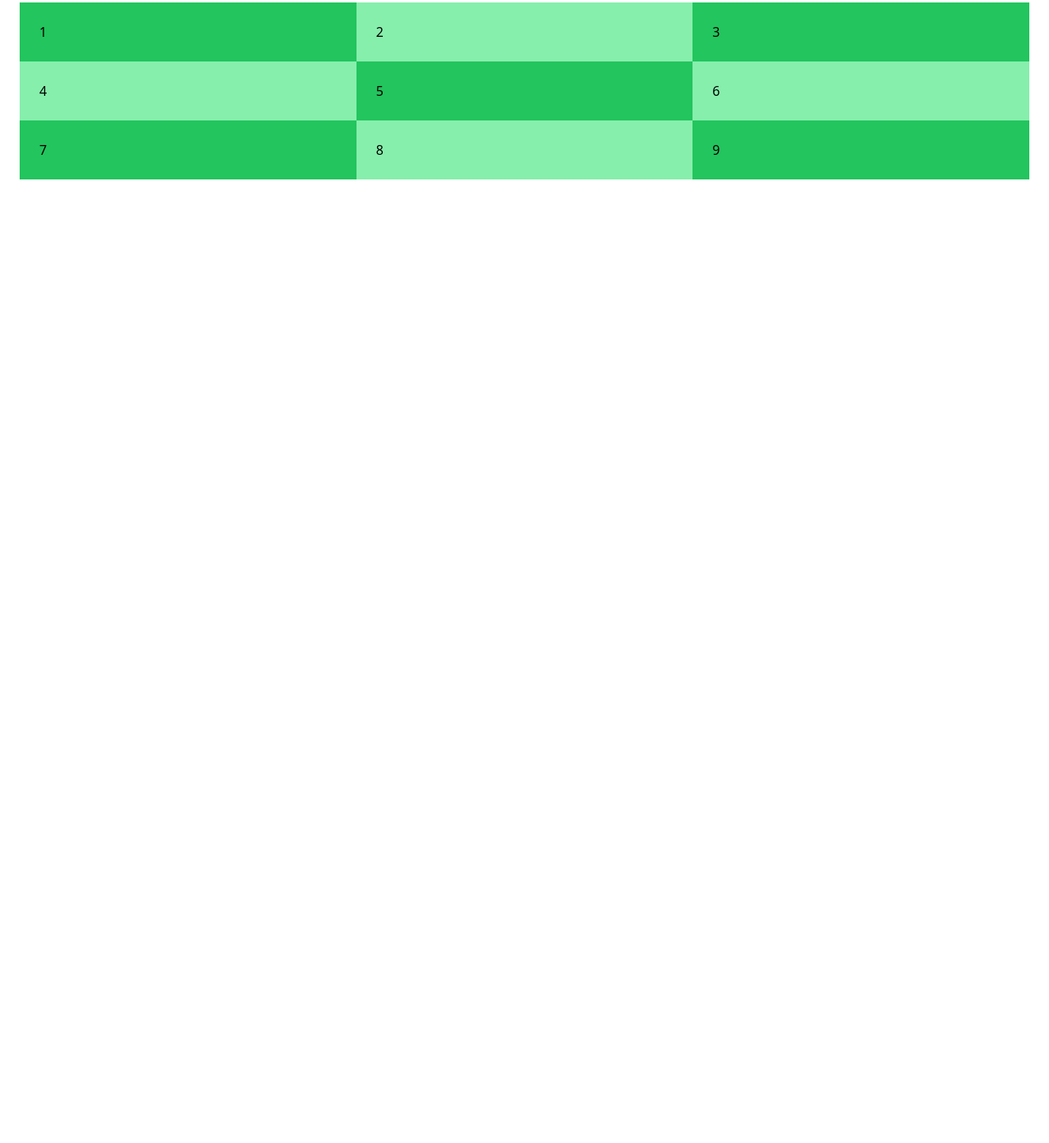
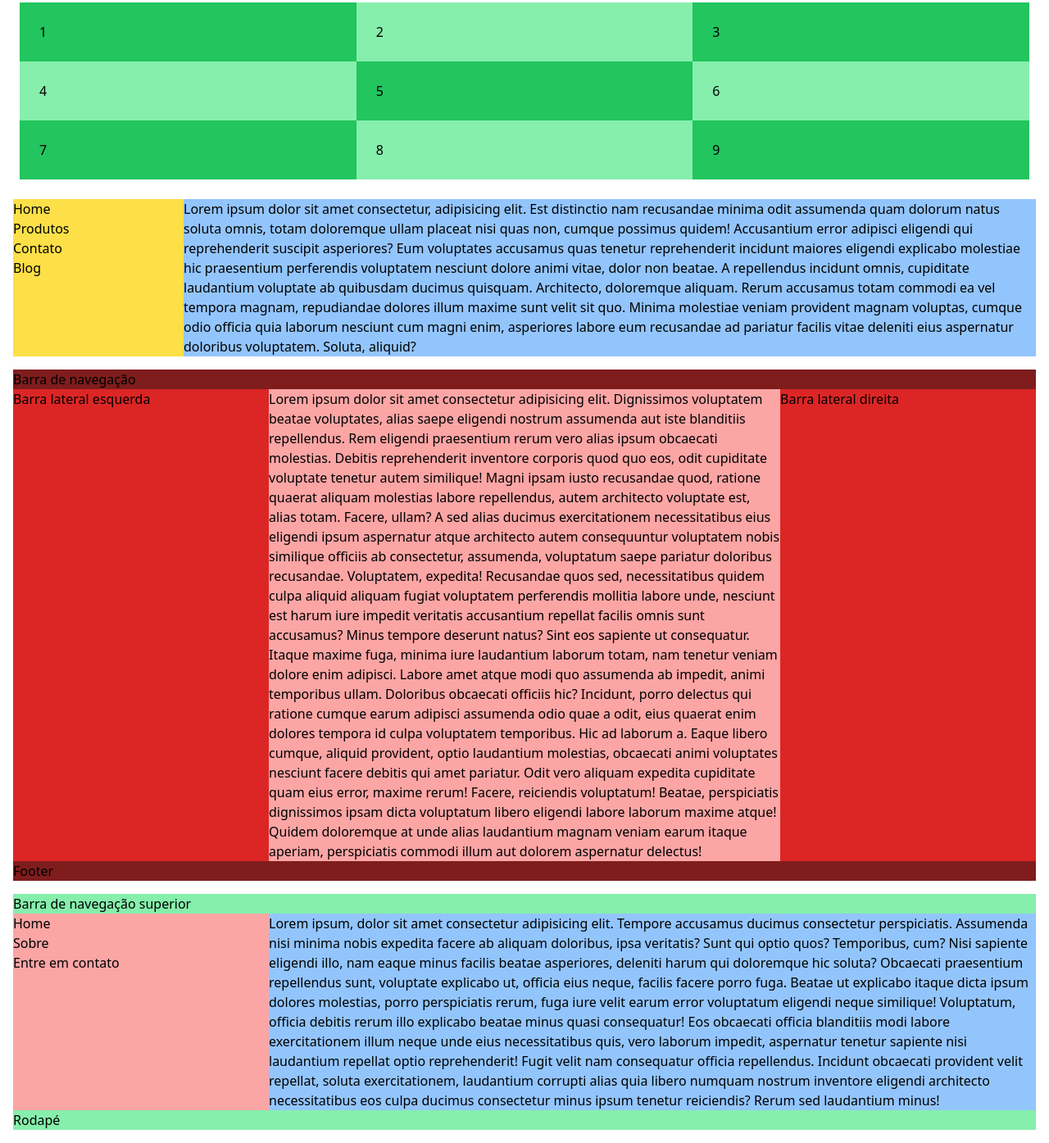
Before and after one commit to BrunoRisso58/curso-tailwindcss, a website: page 5 - Grid com Tailwind/src/index.html in a window 1280 px wide. Shown: the part 93-1488 px from the top of the page at 82% size. Before the commit the page ends 800 px from the top, so only its background shows below. Drawn offline with Linux system fonts and the light colour scheme.

Commit message:
Exercício 8

```diff
--- a/5 - Grid com Tailwind/src/index.html
+++ b/5 - Grid com Tailwind/src/index.html
@@ -32,6 +32,59 @@
     <div class="bg-green-500 p-6">9</div>
   </div>
 
+  <!-- largura das colunas -->
+  <div class="grid grid-cols-6 m-4">
+    <div class="col-span-1 bg-yellow-300">
+      <ul>
+        <li>Home</li>
+        <li>Produtos</li>
+        <li>Contato</li>
+        <li>Blog</li>
+      </ul>
+    </div>
+    <div class="col-span-5 bg-blue-300">
+      Lorem ipsum dolor sit amet consectetur, adipisicing elit. Est distinctio nam recusandae minima odit assumenda quam dolorum natus soluta omnis, totam doloremque ullam placeat nisi quas non, cumque possimus quidem!
+      Accusantium error adipisci eligendi qui reprehenderit suscipit asperiores? Eum voluptates accusamus quas tenetur reprehenderit incidunt maiores eligendi explicabo molestiae hic praesentium perferendis voluptatem nesciunt dolore animi vitae, dolor non beatae.
+      A repellendus incidunt omnis, cupiditate laudantium voluptate ab quibusdam ducimus quisquam. Architecto, doloremque aliquam. Rerum accusamus totam commodi ea vel tempora magnam, repudiandae dolores illum maxime sunt velit sit quo.
+      Minima molestiae veniam provident magnam voluptas, cumque odio officia quia laborum nesciunt cum magni enim, asperiores labore eum recusandae ad pariatur facilis vitae deleniti eius aspernatur doloribus voluptatem. Soluta, aliquid?
+    </div>
+  </div>
+
+  <div class="grid grid-cols-4 m-4">
+    <p class="col-span-4 bg-red-900">Barra de navegação</p>
+    <div class="col-span-1 bg-red-600">Barra lateral esquerda</div>
+    <div class="col-span-2 bg-red-300">Lorem ipsum dolor sit amet consectetur adipisicing elit. Dignissimos voluptatem beatae voluptates, alias saepe eligendi nostrum assumenda aut iste blanditiis repellendus. Rem eligendi praesentium rerum vero alias ipsum obcaecati molestias.
+    Debitis reprehenderit inventore corporis quod quo eos, odit cupiditate voluptate tenetur autem similique! Magni ipsam iusto recusandae quod, ratione quaerat aliquam molestias labore repellendus, autem architecto voluptate est, alias totam.
+    Facere, ullam? A sed alias ducimus exercitationem necessitatibus eius eligendi ipsum aspernatur atque architecto autem consequuntur voluptatem nobis similique officiis ab consectetur, assumenda, voluptatum saepe pariatur doloribus recusandae. Voluptatem, expedita!
+    Recusandae quos sed, necessitatibus quidem culpa aliquid aliquam fugiat voluptatem perferendis mollitia labore unde, nesciunt est harum iure impedit veritatis accusantium repellat facilis omnis sunt accusamus? Minus tempore deserunt natus?
+    Sint eos sapiente ut consequatur. Itaque maxime fuga, minima iure laudantium laborum totam, nam tenetur veniam dolore enim adipisci. Labore amet atque modi quo assumenda ab impedit, animi temporibus ullam.
+    Doloribus obcaecati officiis hic? Incidunt, porro delectus qui ratione cumque earum adipisci assumenda odio quae a odit, eius quaerat enim dolores tempora id culpa voluptatem temporibus. Hic ad laborum a.
+    Eaque libero cumque, aliquid provident, optio laudantium molestias, obcaecati animi voluptates nesciunt facere debitis qui amet pariatur. Odit vero aliquam expedita cupiditate quam eius error, maxime rerum! Facere, reiciendis voluptatum!
+    Beatae, perspiciatis dignissimos ipsam dicta voluptatum libero eligendi labore laborum maxime atque! Quidem doloremque at unde alias laudantium magnam veniam earum itaque aperiam, perspiciatis commodi illum aut dolorem aspernatur delectus!</div>
+    <div class="col-span-1 bg-red-600">Barra lateral direita</div>
+    <p class="col-span-4 bg-red-900">Footer</p>
+  </div>
+
+  <!-- exercício 8 -->
+  <div class="grid grid-cols-4 m-4">
+    <p class="col-span-4 bg-green-300">Barra de navegação superior</p>
+    <div class="col-span-1 bg-red-300">
+      <ul>
+        <li>Home</li>
+        <li>Sobre</li>
+        <li>Entre em contato</li>
+      </ul>
+    </div>
+    <div class="col-span-3 bg-blue-300">
+      Lorem ipsum, dolor sit amet consectetur adipisicing elit. Tempore accusamus ducimus consectetur perspiciatis. Assumenda nisi minima nobis expedita facere ab aliquam doloribus, ipsa veritatis? Sunt qui optio quos? Temporibus, cum?
+      Nisi sapiente eligendi illo, nam eaque minus facilis beatae asperiores, deleniti harum qui doloremque hic soluta? Obcaecati praesentium repellendus sunt, voluptate explicabo ut, officia eius neque, facilis facere porro fuga.
+      Beatae ut explicabo itaque dicta ipsum dolores molestias, porro perspiciatis rerum, fuga iure velit earum error voluptatum eligendi neque similique! Voluptatum, officia debitis rerum illo explicabo beatae minus quasi consequatur!
+      Eos obcaecati officia blanditiis modi labore exercitationem illum neque unde eius necessitatibus quis, vero laborum impedit, aspernatur tenetur sapiente nisi laudantium repellat optio reprehenderit! Fugit velit nam consequatur officia repellendus.
+      Incidunt obcaecati provident velit repellat, soluta exercitationem, laudantium corrupti alias quia libero numquam nostrum inventore eligendi architecto necessitatibus eos culpa ducimus consectetur minus ipsum tenetur reiciendis? Rerum sed laudantium minus!
+    </div>
+    <p class="col-span-4 bg-green-300">Rodapé</p>
+  </div>
+
 
 </body>
 </html>
```
Also changed, not shown: 5 - Grid com Tailwind/dist/output.css.
